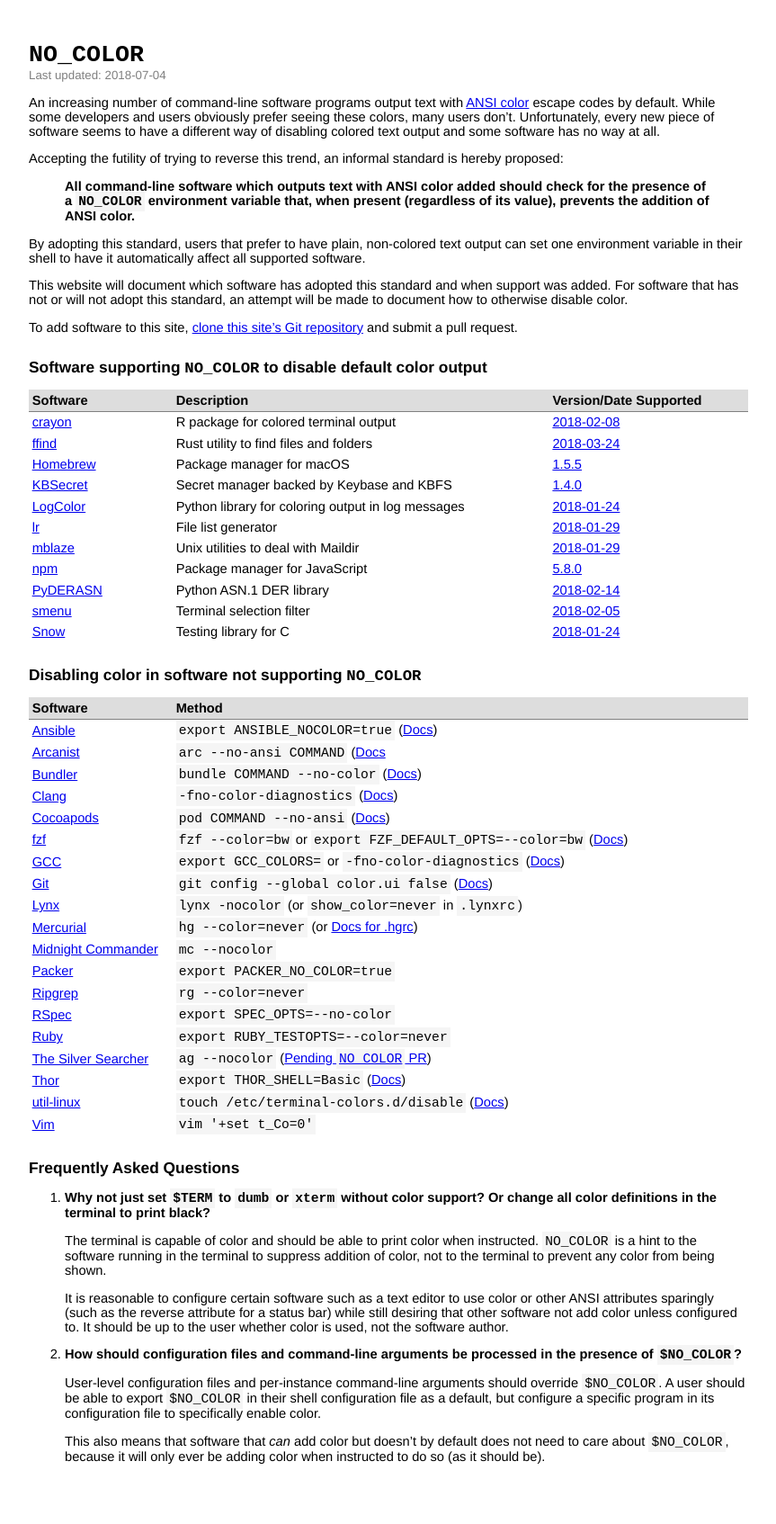
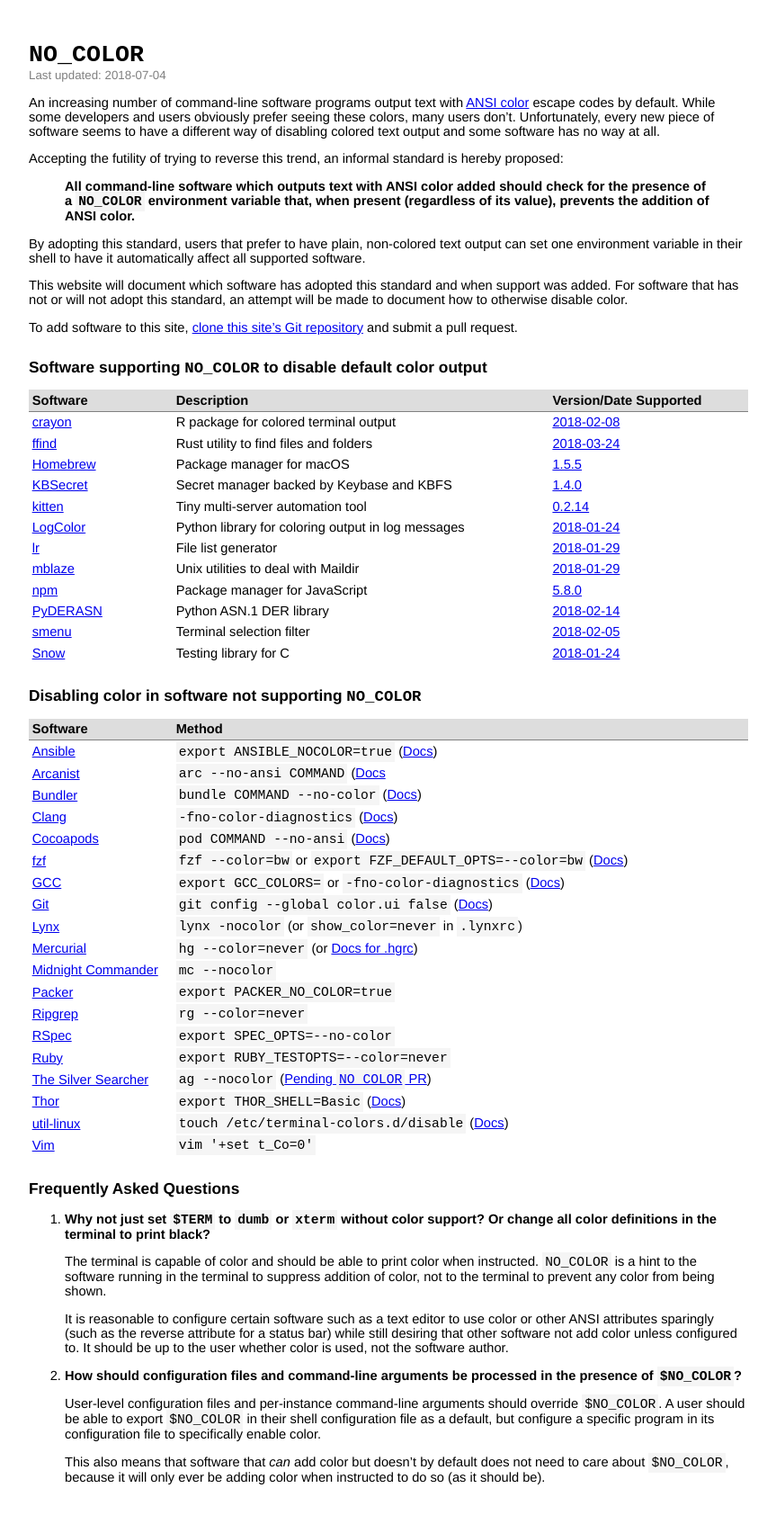
Before and after one commit to jcs/no_color, a Jekyll site: the page built from index.md, in a window 1280 px wide. Shown: the whole page at 90% size, without its empty margins (208-1071 px from the left). Built offline with Jekyll 4.4.1, drawn with Linux system fonts in a browser that asks for light colours; our own code applies the rules of GitHub Pages for plain Markdown files; before the commit the page ends 1671 px from its top, so only the background shows below that.

Commit message:
Add Kitten (#25)

```diff
--- a/index.md
+++ b/index.md
@@ -41,6 +41,7 @@ and submit a pull request.
 | [ffind](https://github.com/josephscade/ffind) | Rust utility to find files and folders | [2018-03-24](https://github.com/josephscade/ffind/commit/fec4aa6101f2b3d6d5b06df640e299d0b1fbb190) |
 | [Homebrew](https://brew.sh/) | Package manager for macOS | [1.5.5](https://github.com/Homebrew/brew/releases/tag/1.5.5) |
 | [KBSecret](https://kbsecret.github.io/) | Secret manager backed by Keybase and KBFS | [1.4.0](https://github.com/kbsecret/kbsecret/commit/d5296054d979a1b1ce07c1be78d56d3d29b62384) |
+| [kitten](https://github.com/hoffa/kitten) | Tiny multi-server automation tool | [0.2.14](https://github.com/hoffa/kitten/commit/88cb015f4ae021a1c00bfc4dc9506a8e14e51bb4) |
 | [LogColor](https://github.com/induane/logcolor) | Python library for coloring output in log messages | [2018-01-24](https://github.com/induane/logcolor/commit/0092b0af2a1506eee2b0ca028b1cf51f78fc91fa) |
 | [lr](https://github.com/chneukirchen/lr) | File list generator | [2018-01-29](https://github.com/chneukirchen/lr/commit/8f0ac7c8abb4e0830d6cf72bbbd5f38c44b4266d) |
 | [mblaze](https://github.com/chneukirchen/mblaze) | Unix utilities to deal with Maildir | [2018-01-29](https://github.com/chneukirchen/mblaze/commit/4014f03afe6d624ba1c6bdde6551b4996ba31fe5) |
```
